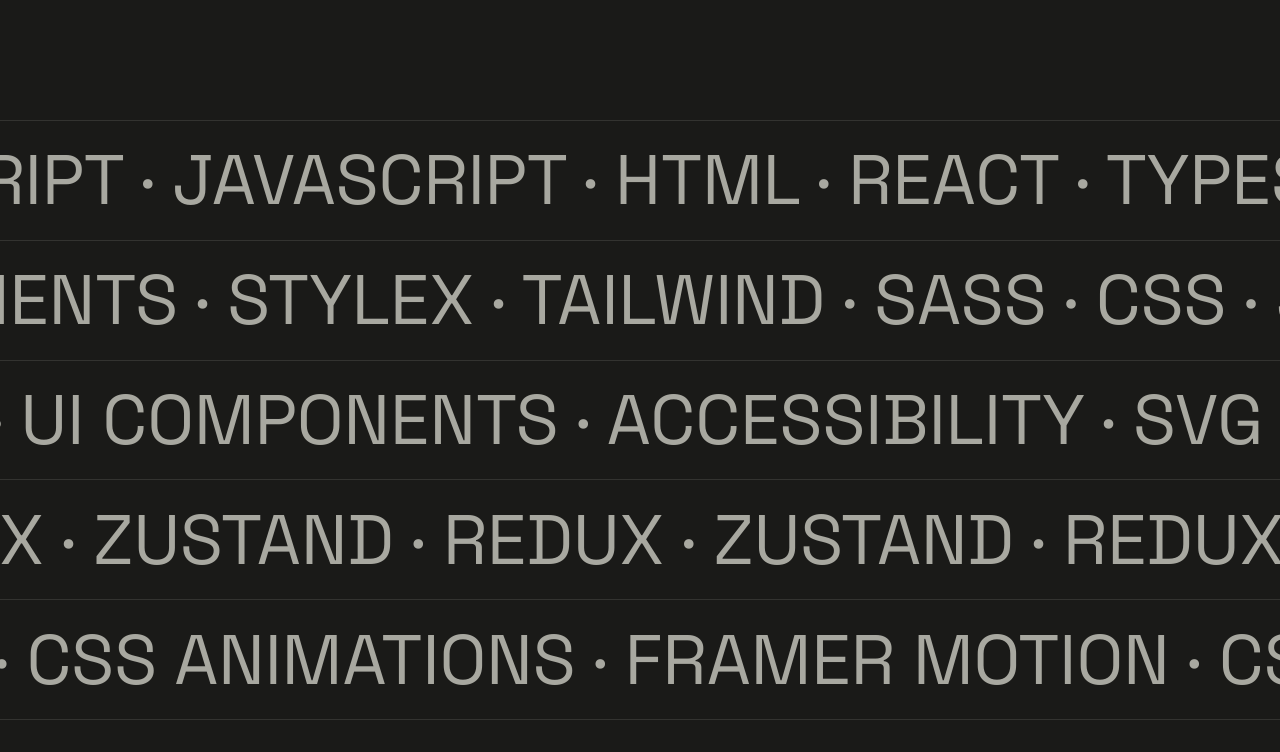
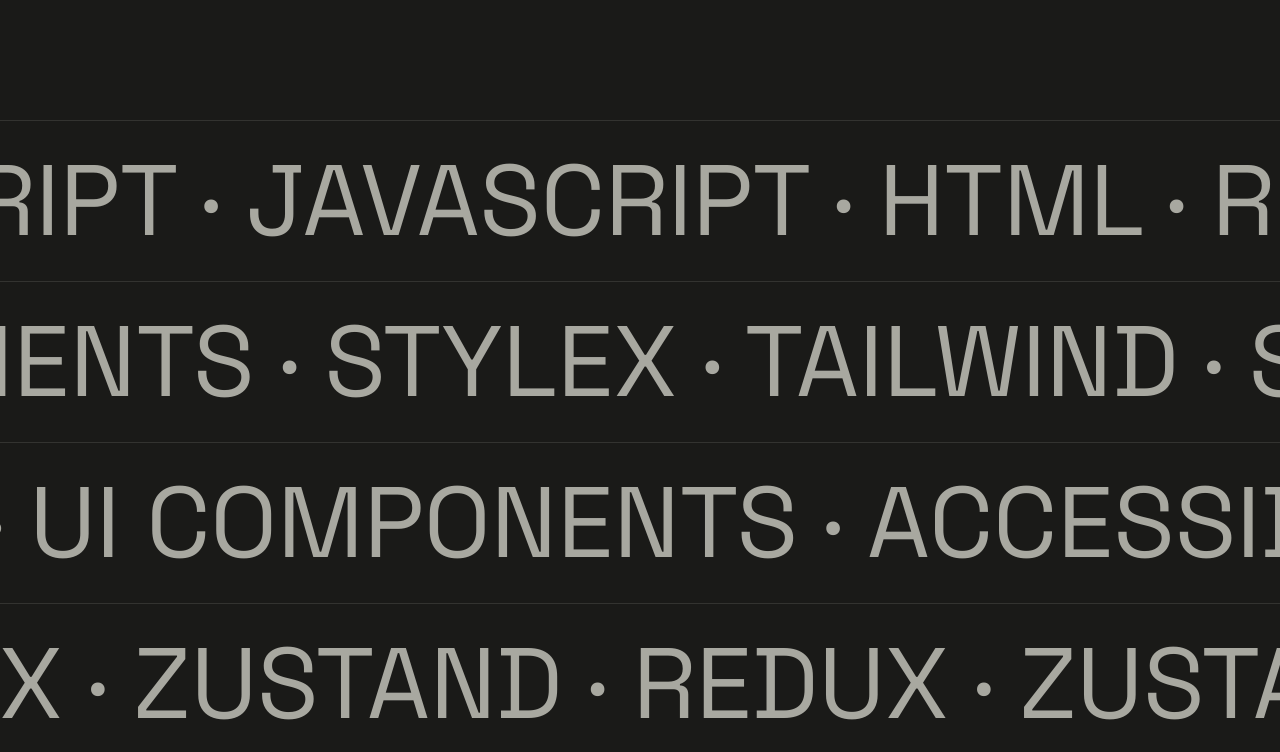
Before and after one commit to Joha99/joha-kim-portfolio, a React (Vite) app: page / in a window 1280 px wide. Shown: the part 1520-2272 px from the top of the page. Built offline with nearby package versions, Linux system fonts and the light colour scheme.

Commit message:
update skills

```diff
--- a/src/components/sections/Skills.tsx
+++ b/src/components/sections/Skills.tsx
@@ -75,7 +75,7 @@
 const Tags = styled.span(({ theme }) => ({
   color: theme.colors.font.inverseMuted,
   fontFamily: theme.fonts.display,
-  fontSize: theme.fontSizes["6xl"],
+  fontSize: theme.fontSizes["7xl"],
   fontWeight: theme.fontWeights.normal,
   textTransform: "uppercase",
 }));
```
